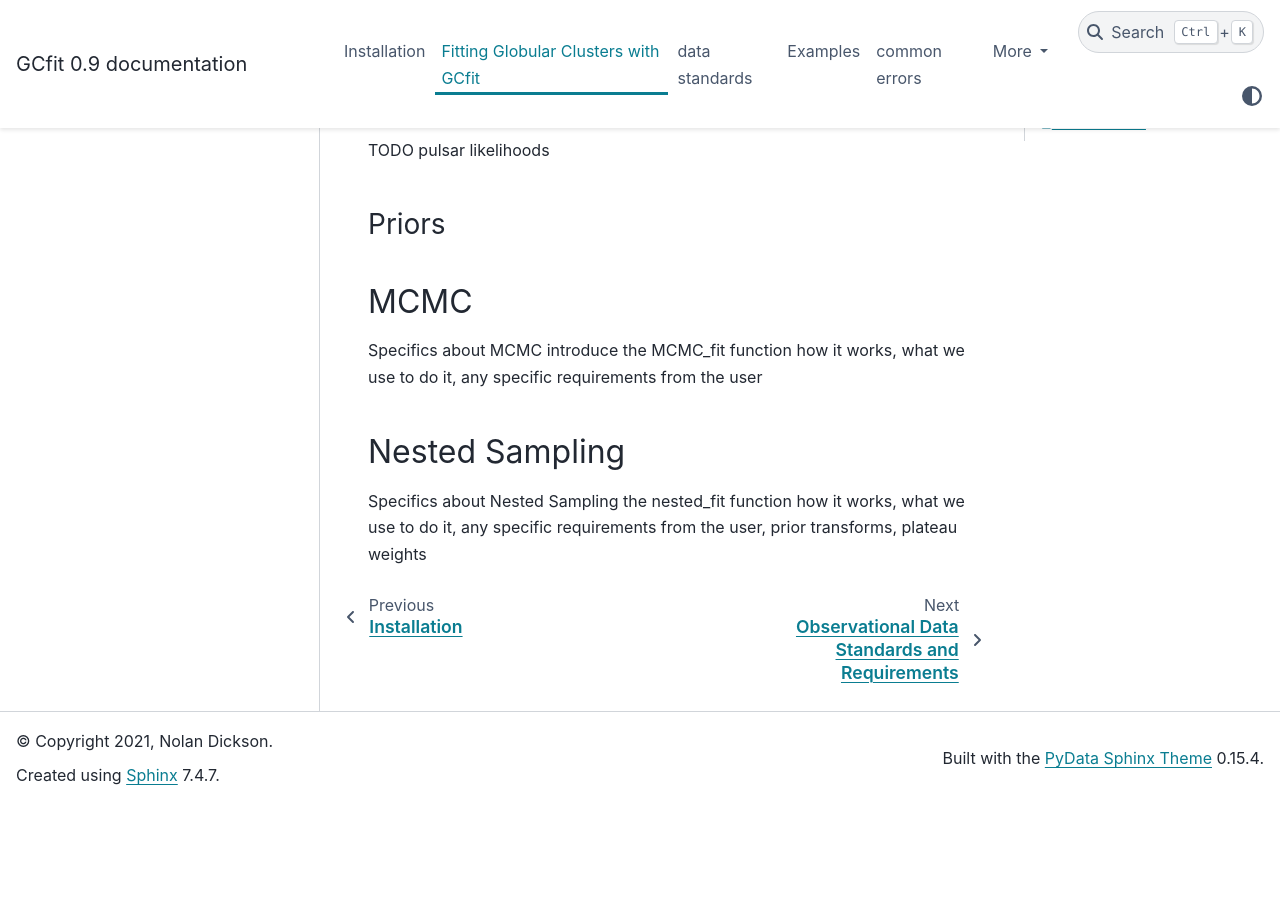
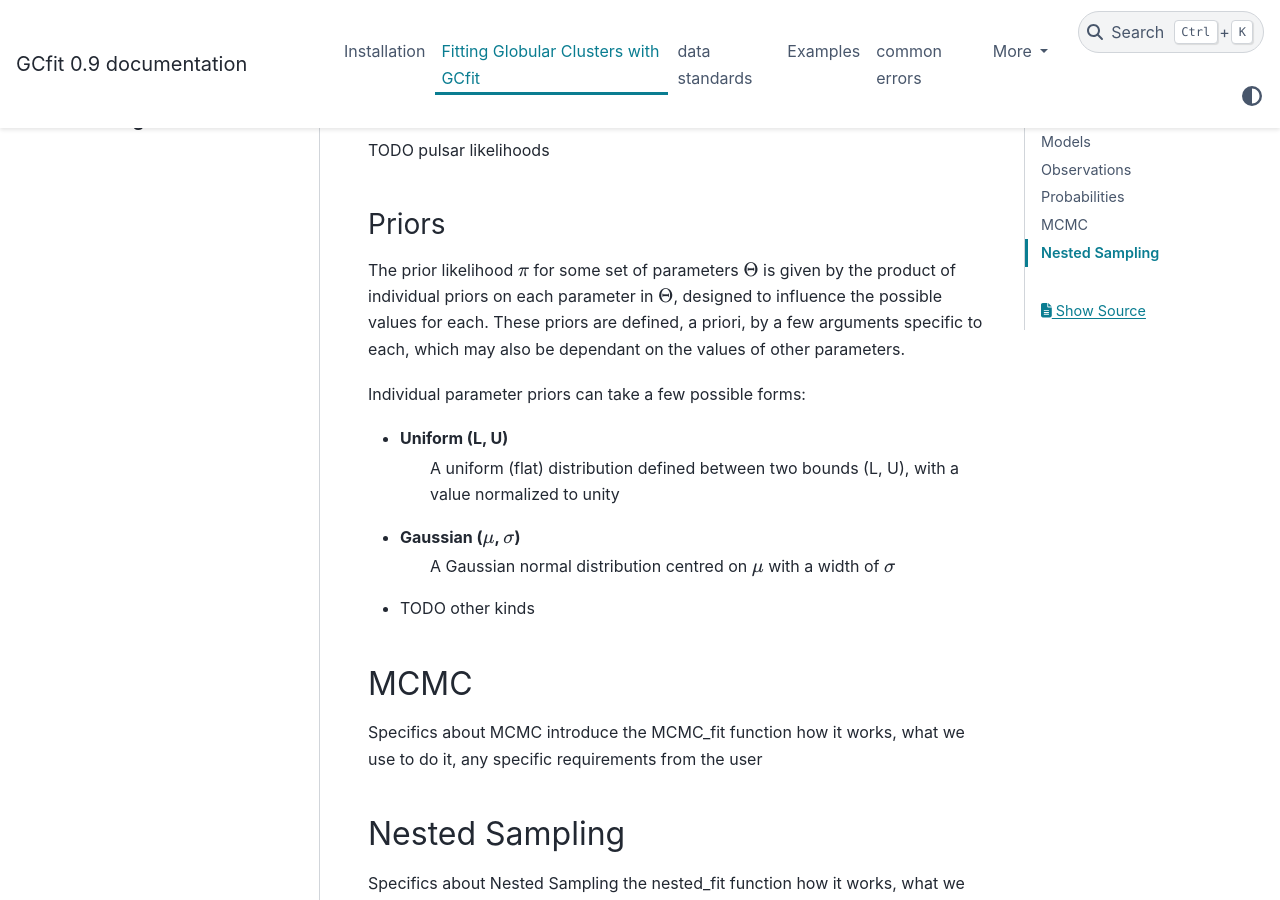
Before and after one commit to nmdickson/GCfit, a Sphinx documentation site: the page built from docs/source/fitting.rst, in a window 1280 px wide and 900 px high, scrolled down 6052 px. Built offline with Sphinx 7.4.7 and the PyData theme 0.15.4, drawn with Linux system fonts in a browser that asks for light colours; pages that are not in the unit, such as notebooks, are missing from menus; before the commit the page ends 6857 px from its top, so only the background shows below that; some of the changed text lies outside the part shown.

Commit message:
add a bit about prior likelihoods

```diff
--- a/docs/source/fitting.rst
+++ b/docs/source/fitting.rst
@@ -262,6 +262,24 @@ TODO pulsar likelihoods
 Priors
 ^^^^^^
 
+The prior likelihood :math:`\pi` for some set of parameters :math:`\Theta`
+is given by the product of individual priors on each parameter in
+:math:`\Theta`, designed to influence the possible values for each.
+These priors are defined, a priori, by a few arguments specific to each,
+which may also be dependant on the values of other parameters.
+
+Individual parameter priors can take a few possible forms:
+
+* Uniform (L, U)
+    A uniform (flat) distribution defined between two bounds (L, U), with a
+    value normalized to unity
+
+* Gaussian (:math:`\mu`, :math:`\sigma`)
+    A Gaussian normal distribution centred on :math:`\mu` with a width of
+    :math:`\sigma`
+
+* TODO other kinds
+
 MCMC
 ====
 
```
Also changed, not shown: other parts of docs/source/fitting.rst (+1 -1 lines).
